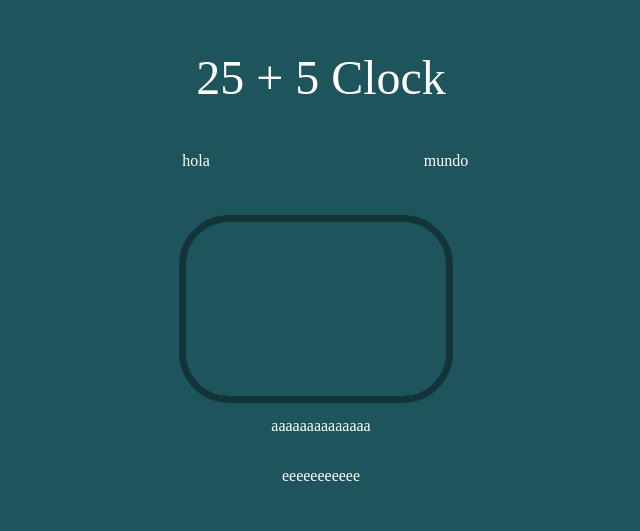
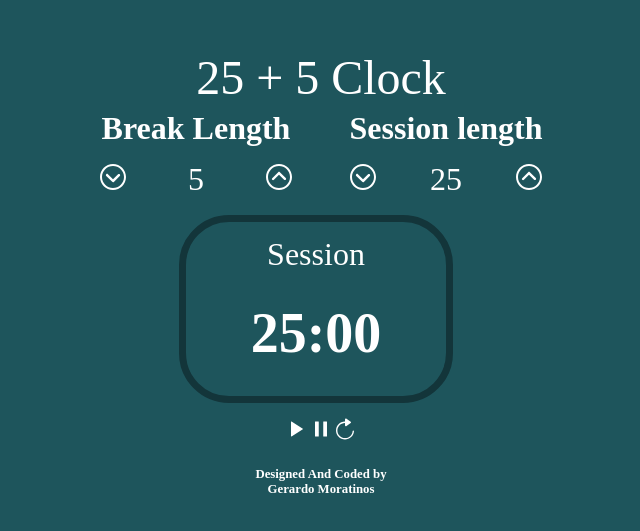
Before and after one commit to Gerardm65/25-5-clock, a React (Create React App) app: page / in a window 1280 px wide. Shown: the part 131-662 px from the top of the page, without its empty margins (319-959 px from the left). Built offline with nearby package versions, Linux system fonts and the light colour scheme.

Commit message:
css structure finished and functionality added

```diff
--- a/package.json
+++ b/package.json
@@ -9,6 +9,7 @@
     "@testing-library/user-event": "^13.5.0",
     "react": "^18.2.0",
     "react-dom": "^18.2.0",
+    "react-icons": "^4.10.1",
     "react-scripts": "5.0.1",
     "sass": "^1.64.1",
     "web-vitals": "^2.1.4"
--- a/public/index.html
+++ b/public/index.html
@@ -27,7 +27,7 @@
     <title>React App</title>
   </head>
   <body>
-    <noscript>You need to enable JavaScript to run this app.</noscript>
+       <script src='https://cdn.freecodecamp.org/testable-projects-fcc/v1/bundle.js'></script>
     <div id="root"></div>
     <!--
       This HTML file is a template.
--- a/src/App.js
+++ b/src/App.js
@@ -1,23 +1,169 @@
 import './App.scss';
+import {useEffect, useState} from 'react'
+import {IoIosArrowDropup,IoIosArrowDropdown, IoIosPlay, IoIosPause, IoIosRefresh} from 'react-icons/io';
 
 function App() {
+  const [breakLength, setBreakLength] = useState(5);
+  const [sessionLength, setSessionLength] = useState(25);
+  const [timerMinutes, setTimerMinutes] = useState(sessionLength);
+  const [timerSeconds, setTimerSeconds] = useState(0);
+  const [isRunning, setIsRunning] = useState(false);
+  const [isSession, setIsSession] = useState(true); // Track if the current period is a session
+  const [display, setDisplay] = useState(true);
+  const [coloredTheme, setColoredTheme] = useState(false);
+  const appMethods = {
+    setIncrementBreakLength: () => {
+      if (breakLength === 60) {
+        return;
+      } else {
+        setBreakLength(breakLength + 1);
+      }
+    },
+    setDecrementBreakLength: () => {
+      if (breakLength === 1) {
+        return;
+      } else {
+        setBreakLength(breakLength - 1);
+      }
+    },
+    setIncrementSessionLength: () => {
+      if (sessionLength === 60) {
+        return;
+      } else {
+        const sessionLengthIncUpdate = sessionLength + 1;
+
+        setSessionLength(sessionLengthIncUpdate);
+        setTimerMinutes(sessionLengthIncUpdate);
+        setTimerSeconds(0);
+      }
+    },
+    setDecrementSessionLength: () => {
+      if (sessionLength === 1) {
+        return;
+      } else {
+        const sessionLengthDecUpdate = sessionLength - 1;
+        setSessionLength(sessionLengthDecUpdate);
+        setTimerMinutes(sessionLengthDecUpdate);
+        setTimerSeconds(0);
+      }
+    },
+    startTimer: () => {
+      setIsRunning(true);
+    },
+    stopTimer: () => {
+      setIsRunning(false);
+    },
+    refreshTimer: () => {
+      setBreakLength(5);
+      setSessionLength(25);
+      setDisplay(true);
+      setIsRunning(false);
+      setTimerMinutes(25);
+      setTimerSeconds(0);
+      if (coloredTheme === true) {
+        const updatedColoredTheme = coloredTheme;
+        setColoredTheme(!updatedColoredTheme);
+      };
+    }
+  };
+   useEffect(() => {
+     let intervalId;
+     if (isRunning) {
+       intervalId = setInterval(() => {
+         if (timerSeconds > 0) {
+           setTimerSeconds(timerSeconds - 1);
+         } else if (timerMinutes > 0) {
+           setTimerMinutes(timerMinutes - 1);
+           setTimerSeconds(59);
+
+         } else {
+
+           setIsRunning(true);
+           if (isSession) {
+             setIsSession(false);
+             // Cambiar a break
+             setTimerMinutes(breakLength);
+             setDisplay(false)
+           } else {
+             setIsSession(true); // Cambiar a session
+             setDisplay(true); // Cambiar a Session
+             appMethods.refreshTimer()
+
+
+           }
+         }
+          if (timerMinutes === 0 && timerSeconds <= 60) {
+            setColoredTheme(true);
+          } else {
+            setColoredTheme(false);
+          }
+       }, 1000);
+     } else {
+       clearInterval(intervalId);
+     }
+     return () => clearInterval(intervalId);
+   }, [isRunning, timerMinutes, timerSeconds, isSession, breakLength, sessionLength,appMethods]);
+
+
+
+
   return (
     <div className="App">
       <header className="App-header">
         <div className="Main__title">25 + 5 Clock</div>
         <div className="Break__container">
-          <div className="Break__length">hola </div>
-          <div className="Session__length">mundo</div>
+          <div className="Break__length">
+            <h1 id="break-label">
+              Break Length <br />
+            </h1>
+            <div id="break-length">{breakLength}</div>
+
+            <div id="break-decrement" onClick={appMethods.setDecrementBreakLength}>
+              <IoIosArrowDropdown />
+            </div>
+            <div id="break-increment" onClick={appMethods.setIncrementBreakLength}>
+              <IoIosArrowDropup />
+            </div>
+          </div>
+          <div className="Session__length">
+            <h1 id="session-label">
+              Session length
+              <br />
+            </h1>
+            <div id="session-length"> {sessionLength}</div>
+
+            <div id="session-decrement" onClick={appMethods.setDecrementSessionLength}>
+              <IoIosArrowDropdown />
+            </div>
+            <div id="session-increment" onClick={appMethods.setIncrementSessionLength}>
+              <IoIosArrowDropup />
+            </div>
+          </div>
         </div>
         <div className="timer__container">
           <div className="timer">
-            <div className="timer__title"></div>
-            <div className="timer__display"></div>
+            <div className="timer__title" id="timer-label">
+              {display ? 'Session' : 'Break'}
+            </div>
+            <div className={`timer__display  ${coloredTheme ? 'timer__colored' : ''}`} id="time-left">
+              {`${timerMinutes.toString().padStart(2, '0')}:${timerSeconds.toString().padStart(2, '0')}`}
+            </div>
           </div>
         </div>
         <div className="control__container">
-          <div className="timer__control">aaaaaaaaaaaaaa</div>
-          <div className="timer__author">eeeeeeeeeee</div>
+          <div className="timer__control">
+            <div className="control__box" id="start_stop">
+              <IoIosPlay onClick={appMethods.startTimer} />
+
+              <IoIosPause onClick={appMethods.stopTimer} />
+            </div>
+            <div className="control__box">
+              <IoIosRefresh onClick={appMethods.refreshTimer} id="reset" />
+            </div>
+          </div>
+          <div className="timer__author">
+            Designed And Coded by <br/><a href="https://github.com/Gerardm65">Gerardo Moratinos </a>
+          </div>
         </div>
       </header>
     </div>
--- a/src/App.scss
+++ b/src/App.scss
@@ -1,3 +1,5 @@
+$colorPrincipal : white;
+$colorDanger: rgba(163, 16, 16, 0.845);
 *
  { margin: 0;
   padding: 0;
@@ -8,6 +10,7 @@ html{
    width: 100%;
   height: 100%;
 }
+
 body {
   display: flex;
 justify-content: center;
@@ -15,14 +18,17 @@ align-items: center;
 height: 100%;
 background-color: #1e555c;
 font-family: 'Times New Roman', Times, serif;
-color: white;
+
 
 .App
 {
+  color: $colorPrincipal;
   justify-self: center;
   align-self: center;
   width: 500px;
   height: 440px;
+  -webkit-user-select: none !important;
+  user-select: none !important;
   .App-header {
     width: 100%;
     height: 100%;
@@ -42,14 +48,38 @@ color: white;
     display: flex !important;
     justify-content: center;
     align-items: center;
+    text-align: center;
 
     .Break__length, .Session__length{
-      display: flex;
-      justify-content: center;
-      align-items: center;
+      display: grid;
+    grid-template-columns: 1fr 1fr 1fr;
+    grid-template-rows: 1fr 1fr;
    width: 100%;
    height: 102px;
-   }}
+   #break-label, #session-label{
+    grid-row: 1;
+    grid-column: 1/4;
+   }
+   #break-decrement, #session-decrement{
+    cursor: pointer;
+    grid-row: 2;
+    grid-column: 1;
+    font-size: 2rem;
+   }
+   #session-length, #break-length{
+    grid-row: 2;
+    grid-column: 2;
+    font-size: 2rem;
+   }
+   #break-increment, #session-increment{
+    cursor: pointer;
+    grid-row: 2;
+    grid-column: 3;
+    font-size: 2rem;
+   }
+   }
+
+  }
    .timer__container{
     display: flex;
     justify-content: center;
@@ -62,20 +92,32 @@ color: white;
     .timer{
       margin-top: 8px;
 
-      justify-content: center;
-      align-items: center;
       width: 80%;
       height: 90%;
       .timer__title{
         width: 100%;
         height: 25%;
-        // margin: 12px auto;
+           display: flex;
+    align-items: center;
+    justify-content: center;
+    font-size: 2rem;
       }
       .timer__display{
+        display: flex;
+        justify-content: center;
+        align-items: center;
+        font-size: 3.5rem;
+        font-weight: 700;
         width: 100%;
         height: 75%;
         margin: auto;
+
       }
+        .timer__colored{
+          color:$colorDanger !important;
+          font-weight: 600;
+        }
+
     }
 
 
@@ -90,14 +132,24 @@ color: white;
 
     justify-content: center;
       .timer__control{
+        display: flex;
+        justify-content: center;
         width: 100%;
         height: 34px;
+        font-size: 1.5rem;
       }
-      .timer__author{
+      .timer__author, a{
         margin-top:16px;
         width: 100%;
         height: 42px;
+        text-decoration: none;
+        color: $colorPrincipal;
+        font-size: 0.8rem;
+        font-weight: bold;
 
+      }
+      .control__box {
+        cursor:pointer
       }
     }
   }
```
Also changed, not shown: 1 other file (tests, documents, lock files or other folders).
